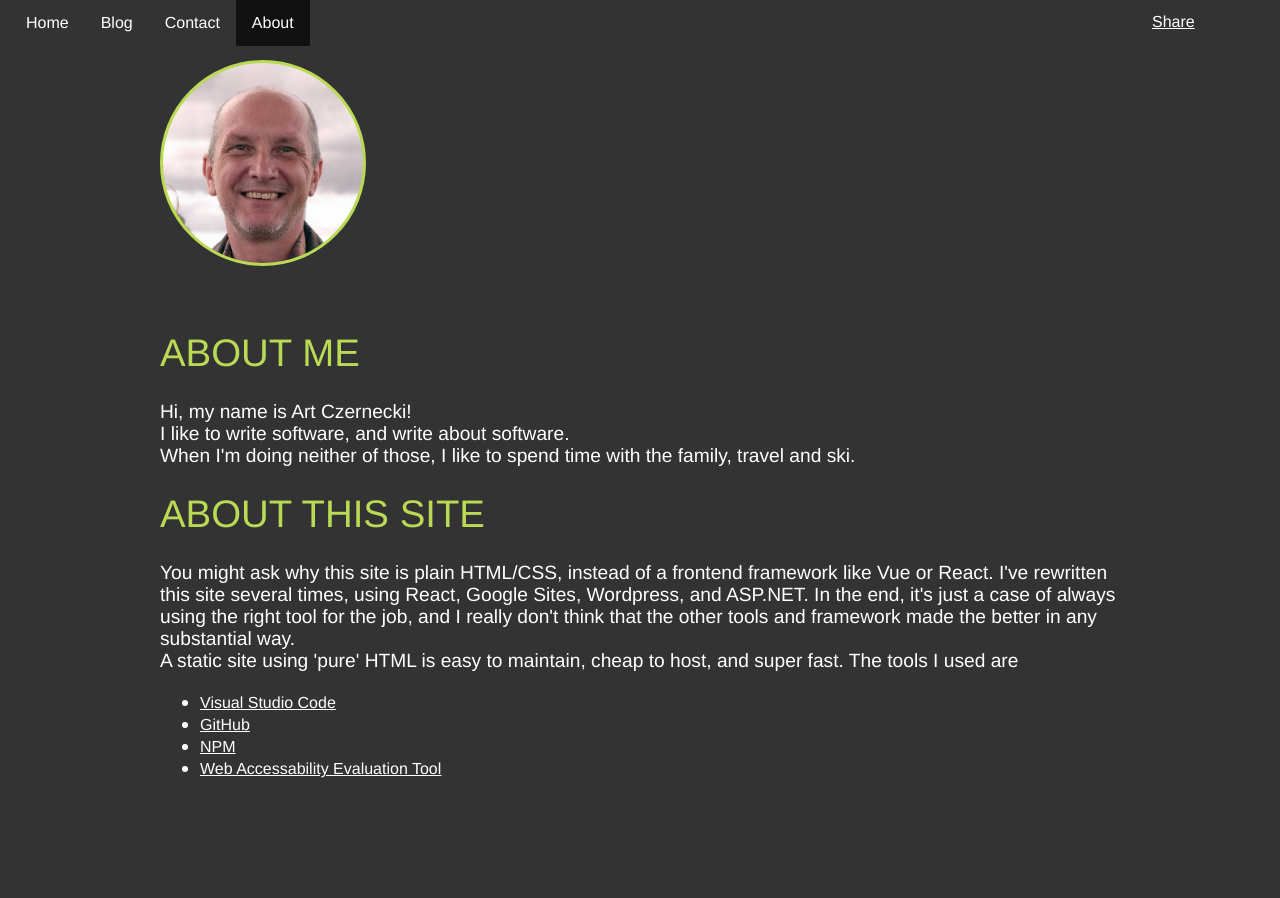
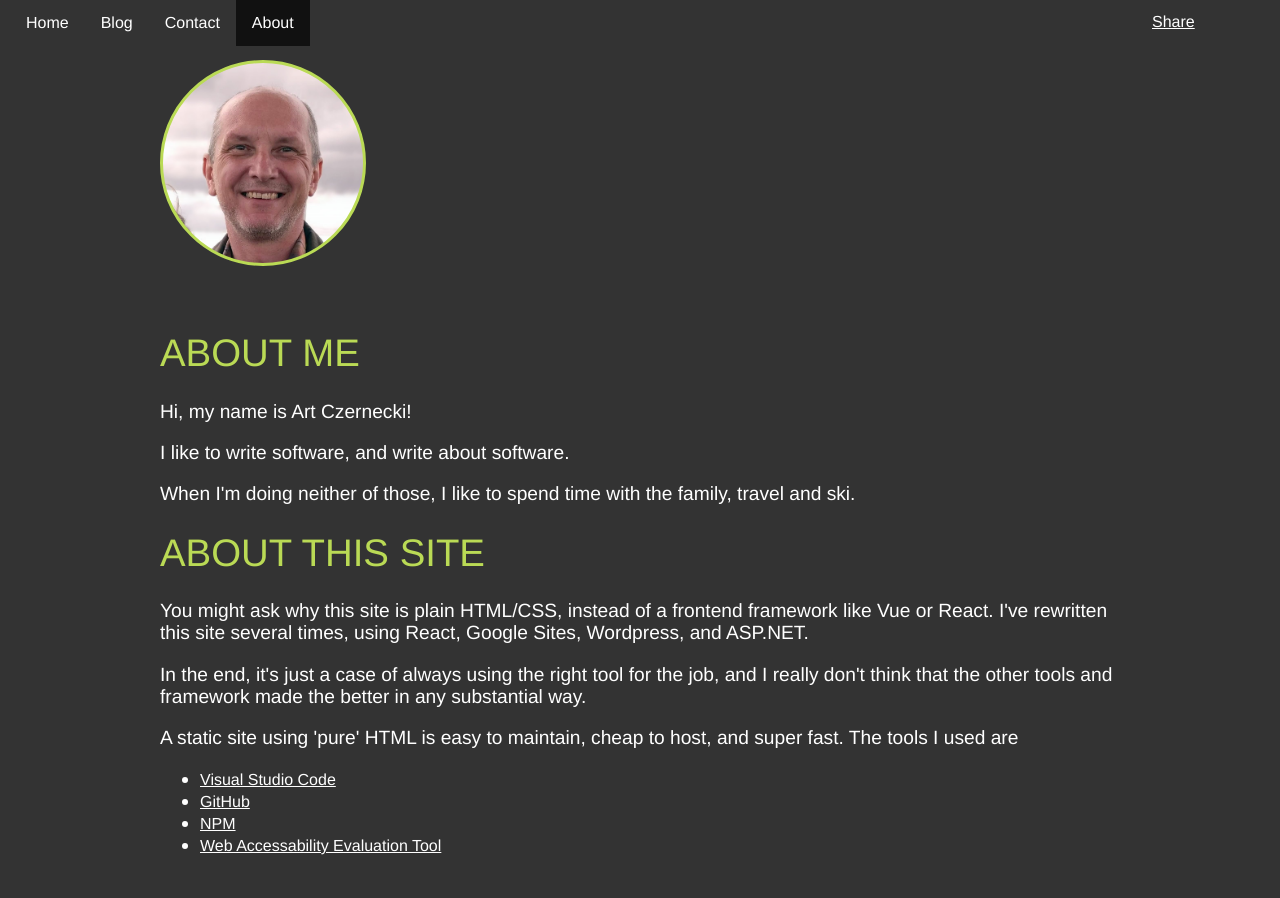
Before and after one commit to ArtCzer/ArtCzer.github.io, a plain HTML site: page about.html in a window 1280 px wide. Before the commit the page ends 857 px from the top, so only its background shows below. Drawn offline with Linux system fonts and the light colour scheme.

Commit message:
fix spacing in about page

```diff
--- a/about.html
+++ b/about.html
@@ -33,20 +33,21 @@
             <div class="header">
                 <h1>About Me</h1>
             </div>
-            Hi, my name is Art Czernecki!
-            <br>
+            <p>Hi, my name is Art Czernecki!
+            </p><p>
             I like to write software, and write about software.
-            <br>
+            </p><p>
             When I'm doing neither of those, I like to spend time with the family, travel and ski.
-            <br>
+            </p>
             <div class="header">
                 <h1>About this site</h1>
             </div>
             You might ask why this site is plain HTML/CSS, instead of a frontend framework like Vue or React.
             I've rewritten this site several times, using React, Google Sites, Wordpress, and ASP.NET.
+            <p>
             In the end, it's just a case of always using the right tool for the job, and I really don't think that the other tools and framework
             made the better in any substantial way.
-            <br>
+            </p>
             A static site using 'pure' HTML is easy to maintain, cheap to host, and super fast. The tools I used are
                 <ul>
                     <li><a href="https://code.visualstudio.com/"> Visual Studio Code</a></li>
```
Also changed, not shown: src/simplicity.md (+3 -1 lines).
